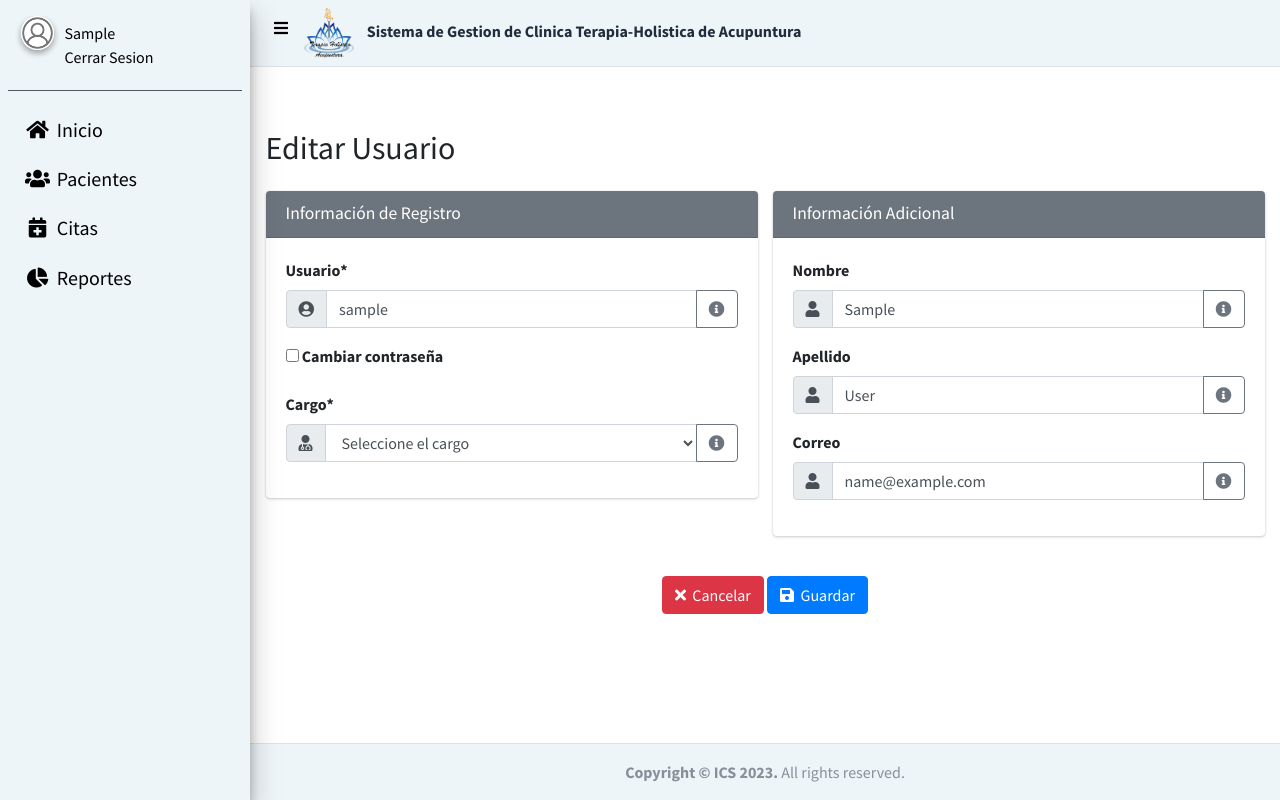
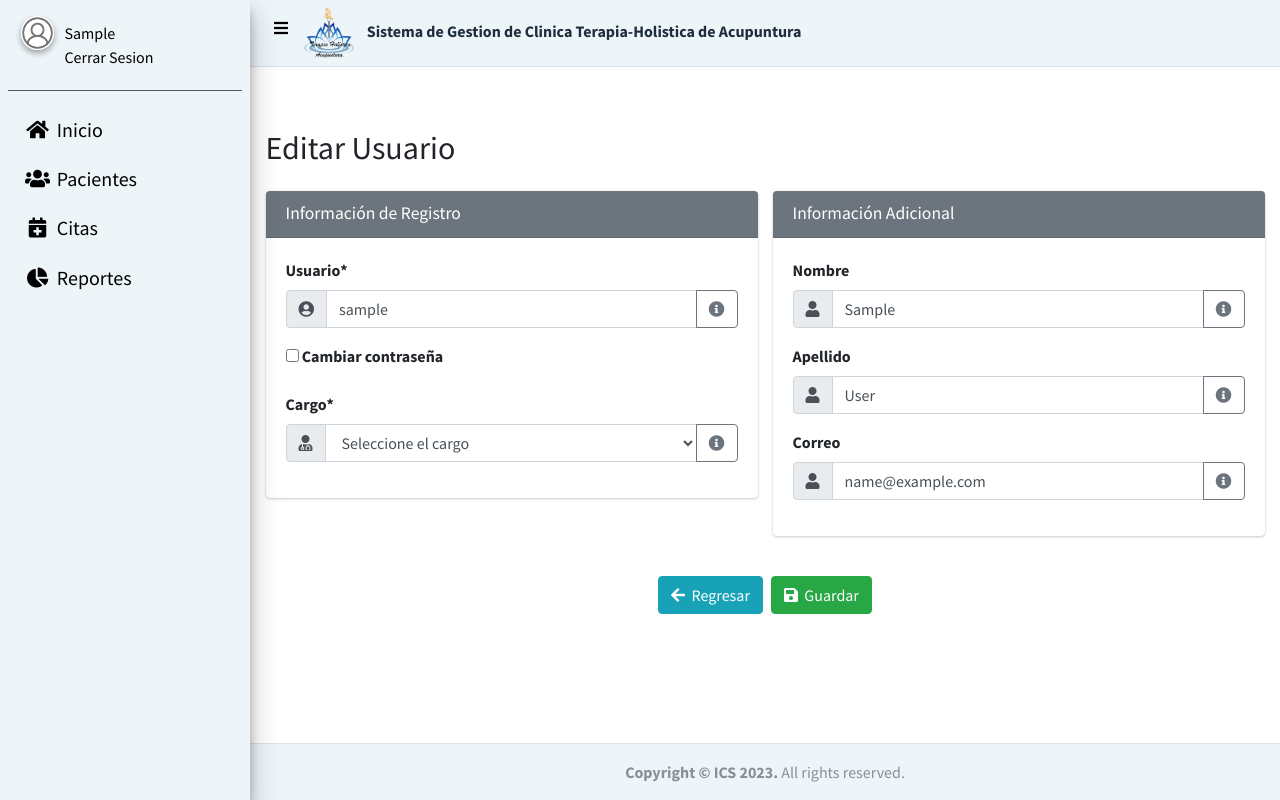
Before and after one commit to Orellanna/Sistema-Gestion-Clinica-Acupuntura, a Django app: a page that uses templates/Cuentas/editarUsuario.html in a window 1280 px wide. Run offline with Django 4.2, Linux system fonts and the light colour scheme; the visitor is signed in with stand-in values (Sample User, id 1); data comes from the database, SQL or seed files in the repository; parts of the project's set-up code (start-up, migrations or seed data) failed here and were passed over; some libraries are stand-ins or nearby versions.

Commit message:
update. botones

```diff
--- a/templates/Cuentas/Registro.html
+++ b/templates/Cuentas/Registro.html
@@ -166,8 +166,8 @@
                     <div class="container my-6">
                         <div class="row mt-4">
                         <div class="col-md-12 text-center">
-                            <a href="{% url 'gestionUsuarios' %}" class="btn btn-danger"><i class="fas fa-times"></i>&nbsp; Cancelar</a>
-                            <button type="submit" class="btn btn-primary" > <i class="nav-icon fas fa-save"> </i>&nbsp; Guardar</button>
+                            <a href="{% url 'gestionUsuarios' %}" class="btn btn-primary"><i class="fas fa-arrow-left"></i>&nbsp; Regresar</a>
+                            <button type="submit" class="btn btn-success" > <i class="nav-icon fas fa-save"> </i>&nbsp; Guardar</button>
                         </div>
                         </div>
                     </div>
--- a/templates/Cuentas/editarUsuario.html
+++ b/templates/Cuentas/editarUsuario.html
@@ -246,15 +246,15 @@
             </div>
 
             <div class="container my-6">
-                <div class="row mt-4">
-                <div class="col-md-12 text-center">
-
-                    <a href="{% url 'verUsuario' usuario.username   %}" class="btn btn-danger"><i class="fas fa-times"></i>&nbsp; Cancelar</a>
-                    <button type="submit" class="btn btn-primary" > <i class="nav-icon fas fa-save"> </i>&nbsp; Guardar</button>
-
-                </div>
-                </div>
-            </div>
+              <div class="row mt-4">
+                  <div class="col-md-12 text-center">
+                      <div class="d-flex justify-content-center">
+                          <a href="{% url 'verUsuario' usuario.username %}" class="btn btn-info mr-2"><i class="fas fa-arrow-left"></i>&nbsp; Regresar</a>
+                          <button type="submit" class="btn btn-success"><i class="nav-icon fas fa-save"></i>&nbsp; Guardar</button>
+                      </div>
+                  </div>
+              </div>
+          </div>
             </form>
             <!--End Form-->
 
--- a/templates/Vistas_Pacientes/DatosPersonales.html
+++ b/templates/Vistas_Pacientes/DatosPersonales.html
@@ -86,7 +86,7 @@
                   <div class="col">
                     <div class="text-center">
                       <h6 class="font-weight-bold">Fecha de Nacimiento:</h6>
-                      <p class="font-secondary">{{ paciente.obtener_fechanac_formateada}}</p>
+                      <p class="font-secondary">{{ paciente.obtener_fechanac_formateada }}</p>
                     </div>
                   </div>
 
--- a/templates/Vistas_Pacientes/EditarPaciente.html
+++ b/templates/Vistas_Pacientes/EditarPaciente.html
@@ -183,8 +183,8 @@
                 <div class="container my-6">
                     <div class="row mt-4">
                         <div class="col-md-12 text-center">
-                            <a href="{% url 'DatosPersonales' paciente.id_paciente %}" class="btn btn-danger"><i class="fas fa-times"></i> Cancelar</a>
-                            <button type="submit" class="btn btn-primary">
+                            <a href="{% url 'DatosPersonales' paciente.id_paciente %}" class="btn btn-primary"><i class="fas fa-arrow-left"></i>Regresar</a>
+                            <button type="submit" class="btn btn-success">
                                 <i class="nav-icon fas fa-save"></i> Guardar
                             </button>
                         </div>
--- a/templates/Vistas_Pacientes/registrarPaciente.html
+++ b/templates/Vistas_Pacientes/registrarPaciente.html
@@ -186,8 +186,8 @@
                 <div class="container my-6">
                     <div class="row mt-4">
                         <div class="col-md-12 text-center">
-                            <a href="{% url 'GestionPacientes' %}" class="btn btn-danger"><i class="fas fa-times"></i> Cancelar</a>
-                            <button type="submit" class="btn btn-primary"><i class="fas fa-save"></i> Guardar</button>
+                            <a href="{% url 'GestionPacientes' %}" class="btn btn-primary"><i class="fas fa-arrow-left"></i>Regresar</a>
+                            <button type="submit" class="btn btn-success"><i class="fas fa-save"></i> Guardar</button>
                         </div>
                     </div>
                 </div>
--- a/templates/base_pacientes.html
+++ b/templates/base_pacientes.html
@@ -95,7 +95,7 @@
         </li>
         <li class="nav-item">
           <div class="image">
-            <img src="{% static 'img/logo.jpg' %}" width="50" height="50">&nbsp;&nbsp;&nbsp;
+            <img src="{% static 'img/logo.png' %}" width="50" height="50">&nbsp;&nbsp;&nbsp;
             <strong>Sistema de Gestion de Clinica Terapia-Holistica de Acupuntura</strong>
           </div>
         </li>
```
Also changed, not shown: templates/Administracion/VerUsuario.html (+4 -3 lines).
